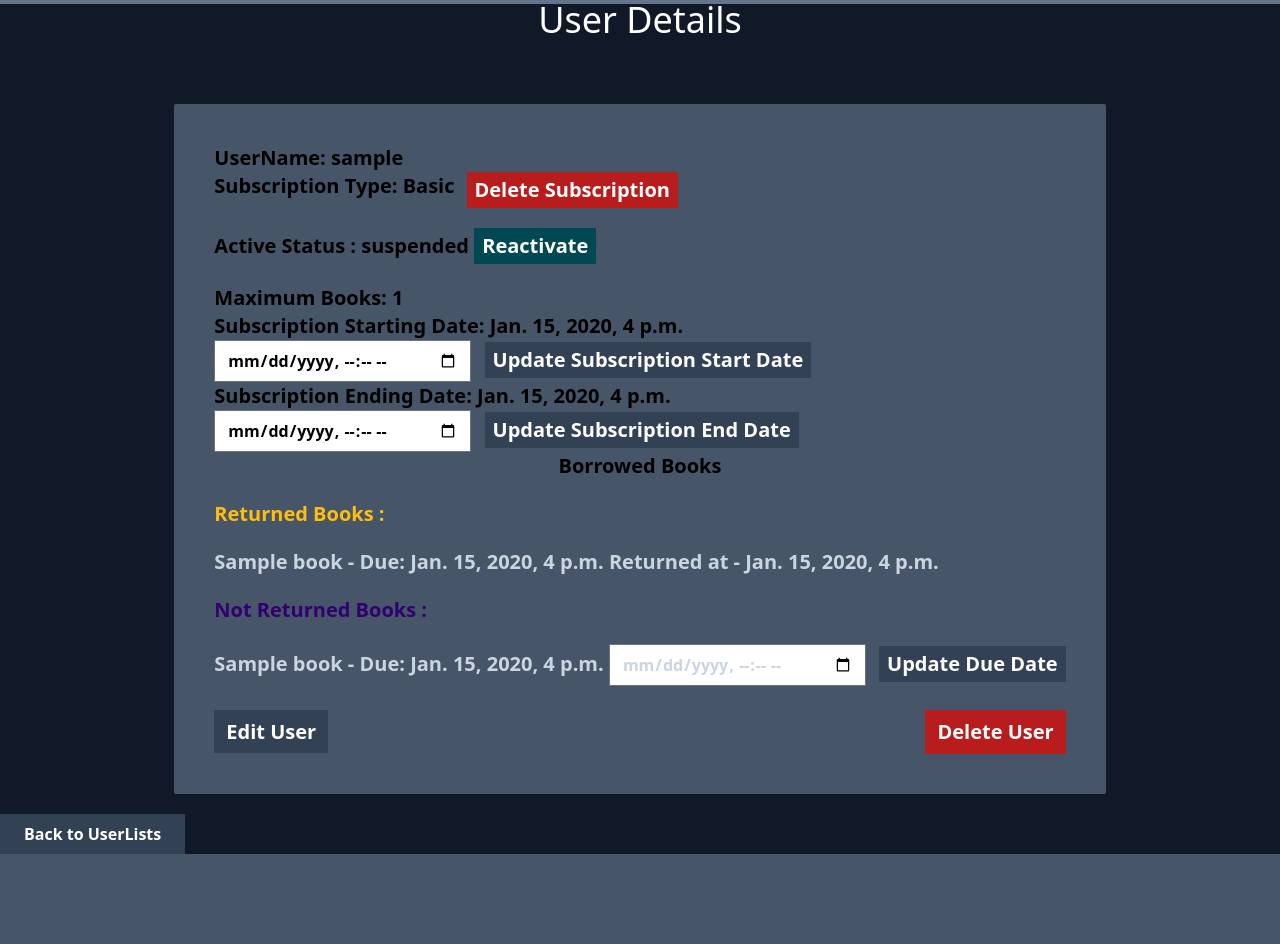
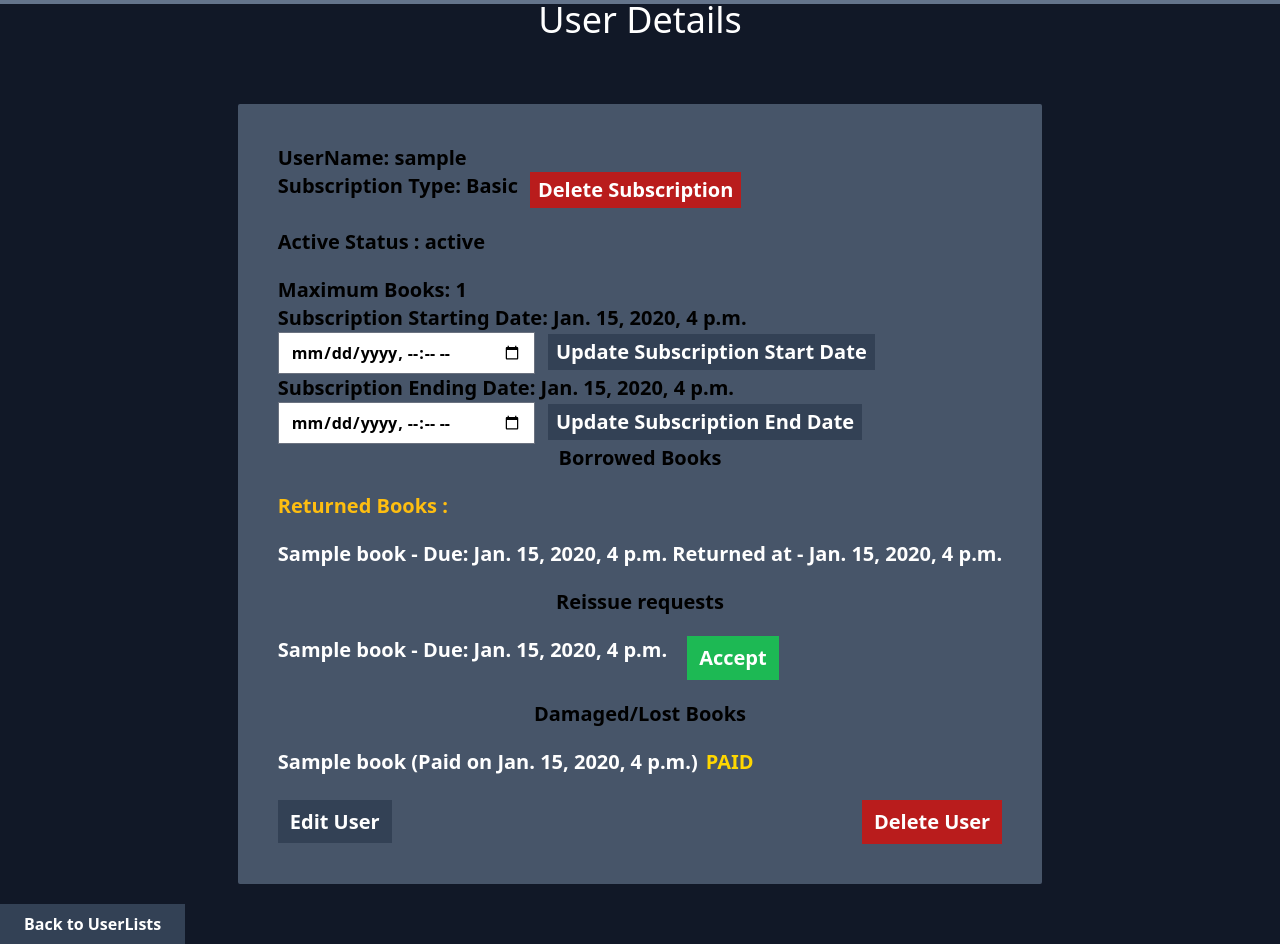
Before and after one commit to Fahad2240/Boipoka_Library_Mangement, a Django app: page /user_details/1/ in a window 1280 px wide. Before the commit the page ends 854 px from the top, so only its background shows below. Run offline with Django 5.2, Linux system fonts and the light colour scheme; a user stored in the database is signed in; tables that the repository leaves empty hold one stand-in row (values such as "Sample post"); some libraries are stand-ins or nearby versions.

Commit message:
part1changeswithoutactivebuttonofsubscriptionandnotificationmodelsandemails

```diff
--- a/boipoka_app/models.py
+++ b/boipoka_app/models.py
@@ -13,7 +13,7 @@
     availability_status = models.BooleanField(default=True)  # True if available for borrowing
     total_copies = models.IntegerField(default=1)  # Total number of copies of the book
     available_copies = models.IntegerField(default=1)  # Number of copies currently available for borrowing
-    is_suspended = models.BooleanField(default=False)
+    # is_suspended = models.BooleanField(default=False)
 
     def __str__(self):  # String representation of the Book model
         return f"{self.title} by {self.author}"  # Returns title and author for easy identification
@@ -34,7 +34,6 @@
     subscription_start = models.DateTimeField(default=timezone.now)  # Subscription start time
     subscription_end = models.DateTimeField()  # Subscription end time
     is_active = models.BooleanField(default=True)
-
     def save(self, *args, **kwargs):  # Overriding the save method to customize saving behavior
         # Set subscription duration (e.g., 30 days)
         if not self.subscription_end:  # Check if subscription_end is not set
@@ -56,7 +55,6 @@
     @property  # Decorator to create a read-only property
     def borrowing_set(self):  # Property to get borrowings related to the subscription
         return Borrowing.objects.filter(subscription=self)  # Returns all borrowings for this subscription
-
 
 class Borrowing(models.Model):  # Defining a model for book borrowing
     book = models.ForeignKey(Book, on_delete=models.CASCADE)  # Foreign key to Book model
--- a/boipoka_app/templates/boipoka_app/book_list.html
+++ b/boipoka_app/templates/boipoka_app/book_list.html
@@ -63,7 +63,7 @@
                                 {% if paidlist|get_item:book.pk %}
                                     <p class="text-white" style="background-color:#4B5320 !important">Wait for Approval.</p>
                                 {% else %}
-                                    <p><a href="{% url 'boipoka_app:manage_fines' book.pk %}" class="mt-10 px-4 py-3  text-white text-2xl" style="background-color:#3CB371 !important">Pay Now</a></p>
+                                    <p><a href="{% url 'boipoka_app:manage_fines' book.pk %}" class="mt-10 px-4 py-3  text-white " style="background-color:#3CB371 !important">Pay Now</a></p>
                                 {% endif %}
                             {% else %}
                                 <form action="{% url 'boipoka_app:return_book' book.pk %}" method="post">
@@ -108,7 +108,7 @@
                     {% if paidlist|get_item:book.pk %}
                     <p class="text-orange-600">Your payment has been received! Your account will be reactivated upon admin approval.</p>
                     {% else %}
-                        <p><a href="{% url 'boipoka_app:manage_fines' book.pk %}" class="mt-10 px-3 py-3 underline text-white" style="background-color:#3CB371 !important">Pay Now</a></p>
+                        <p><a href="{% url 'boipoka_app:manage_fines' book.pk %}" class="mt-10 px-3 py-3  text-white" style="background-color:#3CB371 !important">Pay Now</a></p>
                     {% endif %}
                 {% endif %}
             </div>
--- a/boipoka_app/templates/boipoka_app/readlist.html
+++ b/boipoka_app/templates/boipoka_app/readlist.html
@@ -42,12 +42,9 @@
                                 <a class="px-4 py-2 text-white" href="{% url 'boipoka_app:mark_unread' entry.pk %}" style="background-color:#4B0082 !important">Mark as Unread</a>
                             {% endif %}
                         </div>
-                        {% comment %} <a href="{% url 'boipoka_app:report_damage' entry.pk %}">Report Damage</a> {% endcomment %}
-                        {% comment %} <a href="{% url 'boipoka_app:report_loss' entry.pk %}">Report Loss</a> {% endcomment %}
                     </li>
                 </div>
             {% endfor %}
-        </ul>
     </div>
 </div>
 
--- a/boipoka_app/templates/boipoka_app/user_details.html
+++ b/boipoka_app/templates/boipoka_app/user_details.html
@@ -15,7 +15,7 @@
                 </div>
                 <div class="mt-5 mb-5 flex flex-row gap-3 font-bold">
                     <p>Active Status : {% if context.subscription.is_active %} active {% else %} suspended {% endif %}
-                    <button  class=" px-2 py-1 text-white " style="background-color:#004953 !important"><a href="">Reactivate</a></button>
+                    {% if not context.subscription.is_active %}<button  class=" px-2 py-1 text-white " style="background-color:#004953 !important"><a href="">Reactivate</a></button>{% endif %}
                 </div>
                 <p>Maximum Books: {{ context.user.subscription.max_books }}</p>
                 <p>Subscription Starting Date: {{ context.user.subscription.subscription_start }}</p>
@@ -30,10 +30,11 @@
                     <input type="datetime-local" name="expire-date"  required>
                     <button type="submit" class="ml-2 px-2 py-1 bg-slate-700 text-white font-semibold">Update Subscription End Date</button>
                 </form>
+                {% if context.borrowings %}
                     <p class="text-center font-semibold">Borrowed Books</p>
                     {% if context.returned_books %}
                         <p class="mt-5 font-bold" style="color:#FEBE10 !important">Returned Books : </p>
-                    <ul class="mt-5 text-slate-300 font-bold">
+                        <ul class="mt-5 text-white font-bold">
                         {% for item in context.returned_books %}
                             <div class="flex flex-row items-center gap-5">
                                     <li>{{ item.book.title }} - Due: {{ item.due_date }} Returned at - {{item.returned_at}}
@@ -42,12 +43,13 @@
                         {% endfor %}
                         </ul>
                     {% endif %}
-                <ul class="mt-5 text-slate-300 font-bold ">
+                    {% if context.notreturnedbooks %}
+                    <ul class="mt-5 text-white font-bold ">
                             <p class="font-bold" style="color:#33006F !important">Not Returned Books : </p>
-                    {% for borrowing in context.borrowings %}
+                            {% for record in context.notreturnedbooks %}
                             <div class="mt-5 flex flex-row items-center gap-5">
-                            <li>{{ borrowing.book.title }} - Due: {{ borrowing.due_date }} {% if not borrowing.returned_at %}(Not Returned){% endif %}
-                            <form action="{% url 'boipoka_app:update_due_date' borrowing.pk %}" method="post" style="display:inline;">
+                                    <li>{{ record.book.title }} - Due: {{ record.due_date }} {% if not record.returned_at %}(Not Returned){% endif %}
+                                    <form action="{% url 'boipoka_app:update_due_date' record.pk %}" method="post" style="display:inline;">
                                         {% csrf_token %}
                                         <input type="datetime-local" name="due_date"  required>
                                         <button type="submit" class="ml-2 px-2 py-1 bg-slate-700 text-white font-semibold">Update Due Date</button>
@@ -56,6 +58,8 @@
                             </div>
                             {% endfor %}
                         </ul>
+                    {% endif %}
+                {% endif %}
                 {% if context.overdue_books %}
                     <p class="mt-5 text-center font-bold">Overdue Books:</p>
                     <ul class="mt-5 text-white font-bold ">
@@ -65,6 +69,43 @@
                                 {% csrf_token %}
                                 <button type="submit" class="mt-5 px-3 py-2 bg-slate-700 text-white font-semibold">Send Reminder</button>
                             </form>
+                        {% endfor %}
+                    </ul>
+                {% endif %}
+                {% if context.reissue_requests %}
+                <p class="mt-5 text-center font-bold">Reissue requests</p>
+                <ul class="mt-5 text-white font-bold ">
+                    <div class="flex gap-5">
+                        {% for item in context.reissue_requests %}
+                            <li>{{ item.book.title }} - Due: {{ item.due_date }}</li>
+                            <form action="{% url 'boipoka_app:reissue_grant' item.pk %}" method="post">
+                                {% csrf_token %}
+                                <button type=submit class="px-3 py-2 text-white" style="background-color:#1DB954 !important;">Accept</button>
+                            </form>
+                        {% endfor %}
+                    </div>
+                </ul>
+                {% endif %}
+
+                {% if context.damaged_books %}
+                <p class="mt-5 text-center font-bold">Damaged/Lost Books</p>
+                <ul class=" gap-5 mt-5 text-white font-bold ">
+                    {% for item in context.damaged_books %}
+                        <div class="mt-5  flex flex-row gap-2" >
+                            <li>{{ item.book.title }} {% if item.fine_paid %}(Paid on {{item.fine_paid_at}}) {% endif %}</li>
+                            {% if item.fine_paid %}
+                                <div>
+                                    {% if item.fine_paid_approved %}
+                                        <strong class="font-bold" style="color:#FFD700 !important;">PAID</strong>
+                                    {% else %}
+                                        <form action="{% url 'boipoka_app:manage_fineapprove' item.pk %}" method="post">
+                                            {% csrf_token %}
+                                            <button type=submit class="px-3 py-2 text-white" style="background-color:#452c63 !important;">Approve</button>
+                                        </form>
+                                    {% endif %}
+                                </div>
+                            {% endif %}
+                        </div>
                     {% endfor %}
                 </ul>
                 {% endif %}
--- a/boipoka_app/urls.py
+++ b/boipoka_app/urls.py
@@ -17,6 +17,7 @@
     path('reading_history/', views.reading_history,name='reading_history'),
     path('report_lost_or_damaged/<int:pk>/', views.report_lost_or_damaged,name='report_lost_or_damaged'),
     path('manage_fines/<int:pk>/', views.manage_fines, name='manage_fines'),
+    path('manage_fineapproved/<int:pk>/', views.manage_fineapprove,name='manage_fineapprove'),
     path('mark-as-unread/<int:pk>/', views.mark_unread, name='mark_unread'),
     path('return-book/<int:pk>/', views.return_book, name='return_book'),
     path('reissue/<int:pk>/', views.reissue_book, name='reissue_book'),
@@ -24,6 +25,7 @@
     path('edit_book/<int:pk>/', views.edit_book, name='edit_book'),
     path('delete_book/<int:pk>/', views.delete_book, name='delete_book'),
     path('user_details/<int:pk>/', views.user_details, name='user_details'),
+    path('reissue_grants/<int:pk>/', views.reissue_grant,name='reissue_grant'),
     path('user/send_reminder/<int:pk>/', views.send_reminder, name='send_reminder'),
     path('user/edit_user/<int:pk>/', views.edit_user, name='edit_user'),
     path('user/delete_user/<int:pk>/', views.delete_user, name='delete_user'),
--- a/boipoka_app/views.py
+++ b/boipoka_app/views.py
@@ -101,7 +101,7 @@
 @login_required
 def book_list(request):
     # Retrieve the user's subscription
-    subscription = get_user_subscription(request.user)
+    subscription = Subscription.objects.filter(user=request.user).first()
     # If the user is not an admin and does not have a subscription, redirect them to the subscription page
 
     if  is_not_admin(request.user):
@@ -114,28 +114,45 @@
     borrow_info = {}
     isreported = {}
     paidlist={}
-
     # Create or update books in the database from external source
     create_books_in_db(fetch_books_data(0, 10))
 
     for book in books:
         reported_issue = Borrowing.objects.filter(user=request.user, book=book, is_damagedorlost=True).first()
-
+        if reported_issue is not None and reported_issue.fine_paid_approved == True :
+            reported_issue.delete()
     # If the book has been marked as damaged/lost for more than a day and the fine is not paid
         if reported_issue:
             if reported_issue.damagedlostat and (timezone.now() > reported_issue.damagedlostat + timedelta(days=1)):
                 if not reported_issue.fine_paid_at or reported_issue.fine_paid_at >= reported_issue.damagedlostat + timedelta(days=1):
-                    subscription = get_user_subscription(request.user)
-                    if subscription:
+                    if subscription is not None:
+                        print('kire')
                         subscription.is_active = False
                         subscription.save()
+                        # print(subscription.is_active)
+                else:
+                    if subscription is not None:
+                        print('hare')
+                        subscription.is_active = True
+                        subscription.save()
+            else:
+                if subscription is not None:
+                    print('hoise')
+                    subscription.is_active = True
+                    subscription.save()
             if reported_issue.fine_paid is True:
                 paidlist[book.pk]=True
+                if reported_issue.fine_paid_approved is True:
+                    reported_issue.delete()
             else:
                 paidlist[book.pk]=False
+        else:
+            if subscription is not None:
+                subscription.is_active = True
+                subscription.save()
             # Update isreported to track both the status and payment information
         # Check if the user has borrowed this book
-        is_borrowed = Borrowing.objects.filter(user=request.user, book=book).exists()
+        is_borrowed = Borrowing.objects.filter(user=request.user,returned_at__isnull=True ,book=book).exists()
         if is_borrowed:
             borrowed = Borrowing.objects.filter(user=request.user, book=book).first()
             isreported[book.pk] = borrowed.is_damagedorlost
@@ -150,6 +167,8 @@
         if book.available_copies == 0:
             book_availability[book.pk] = False
 
+        print(subscription.is_active)
+
     # Check if the user has a reactivation flag set in the session
     reactivation_flag = request.session.pop('reactivation_flag', False)
     # print(reactivation_flag)
@@ -160,7 +179,7 @@
         'borrow_info': borrow_info,
         'isreported': isreported,
         'reactivation_flag': reactivation_flag,
-        'paidlist': paidlist
+        'paidlist': paidlist,
     })
 
 
@@ -187,16 +206,22 @@
         if reported_issue.damagedlostat and (timezone.now() > reported_issue.damagedlostat + timedelta(days=1)):
             if not reported_issue.fine_paid_at or reported_issue.fine_paid_at >= reported_issue.damagedlostat + timedelta(days=1):
                 if subscription:
+                    print('deactive')
                     subscription.is_active = False
                     subscription.save()
                     messages.warning(request, "Your subscription has been temporarily suspended due to unpaid fines.")
             else:
                 if subscription:
+                    print('active1')
                     subscription.is_active=True
                     subscription.save()
+        else:
+            if subscription:
+                print('active2')
+                subscription.is_active=True
+                subscription.save()
 
     # Suspend subscription if incidents are 3 or more
-    subscription = get_user_subscription(request.user)
     if incident_count >= 3:
         if subscription:
             subscription.is_active = False  # Suspend the subscription
@@ -219,7 +244,14 @@
     request.session['reactivation_flag'] = True  # This flag indicates that payment was made
     return redirect('boipoka_app:book_list')
 
-
+@user_passes_test(is_admin)
+def manage_fineapprove(request,pk):
+    borrowing=get_object_or_404(Borrowing,pk=pk)
+    user=borrowing.user
+    if request.method == 'POST':
+        borrowing.fine_paid_approved=True
+        borrowing.save()
+    return redirect('boipoka_app:user_details',pk=user.pk)
 @login_required
 def book_details(request, pk):
     book = get_object_or_404(Book, pk=pk)
@@ -463,26 +495,35 @@
         return redirect(redirect_to)
     return render(request, 'boipoka_app/return_book.html', {'book': book,'borrowing':borrowing})
 
-
+@user_passes_test(is_admin)
+def reissue_grant(request,pk):
+    borrowing = get_object_or_404(Borrowing, pk=pk)
+    user=borrowing.user
+    if request.method == 'POST':
+        borrowing.due_date=borrowing.due_date+timedelta(days=14)
+        borrowing.reissue_state=False
+        borrowing.save()
+    return redirect('boipoka_app:user_details',pk=user.pk)
 @login_required
 def reissue_book(request, pk):
     book = get_object_or_404(Book, pk=pk)
+    user = request.user
     # Retrieve the user's borrowing record for the specific book
-    borrowing = get_object_or_404(Borrowing, book=book, user=request.user, returned_at__isnull=True)
+    borrowing = get_object_or_404(Borrowing, book=book, user=user, returned_at__isnull=True)
 
     if request.method == 'POST':
         # Logic to extend the due date (you can customize the extension period)
         borrowing.reissue()
         # messages.success(request, 'The book has been successfully reissued. New due date: {}'.format(new_due_date.strftime('%Y-%m-%d')))
-        return redirect(f'{reverse("boipoka_app:book_details", args=[book.pk])}?test=true')
 
     # context = {
     #     'book': book,
     #     'borrowing': borrowing,
     # }
-    return redirect(reverse("boipoka_app:book_details", args=[book.pk]))
+    return redirect("boipoka_app:book_details",pk=book.pk)
 
 # Check if the user is an admin
+
 
 # Admin: Add a new book
 @user_passes_test(is_admin)
@@ -531,20 +572,20 @@
 @user_passes_test(is_admin)
 def user_details(request,pk):
     user = get_object_or_404(User, pk=pk)
-
-    subscription = Subscription.objects.filter(user=user)
     borrowings = Borrowing.objects.filter(user=user)
+    notreturnedbooks=borrowings.filter(returned_at__isnull=True)
+    returned_books=borrowings.filter(returned_at__isnull=False)
+    subscription = Subscription.objects.filter(user=user).first()
     overdue_books = borrowings.filter(due_date__lt=timezone.now(), returned_at__isnull=True)
-    returned_books=borrowings.filter(returned_at__isnull=False)
-    damaged_books=Borrowing.objects.filter(is_damagedorlost=True)
-    reissue_requests =Borrowing.objects.filter(reissue_state=True)
-    # print(overdue_books)
+    damaged_books=Borrowing.objects.filter(user=user,is_damagedorlost=True)
+    reissue_requests =Borrowing.objects.filter(reissue_state=True,user=user)
     context={
         'user': user,
         'subscription': subscription,
         'borrowings': borrowings,
         'overdue_books': overdue_books,
         'returned_books': returned_books,
+        'notreturnedbooks':notreturnedbooks,
         'damaged_books': damaged_books,
         'reissue_requests': reissue_requests
     }
@@ -664,7 +705,7 @@
 @user_passes_test(is_admin)
 def delete_subscription(request, pk):
     user = get_object_or_404(User, pk=pk)
-    subscription = get_object_or_404(Subscription, user=user)
+    subscription = Subscription.objects.filter(user=user).first()
     subscription.delete()
 
     return redirect('boipoka_app:user_details',pk=user.pk)
```
Also changed, not shown: boipoka_app/migrations/0018_borrowing_returneddash.py (added), boipoka_app/migrations/0019_remove_borrowing_returneddash.py (added), boipoka_app/migrations/0020_subscription_returneddash.py (added), boipoka_app/migrations/0021_subscription_marked_as_unread.py (added), boipoka_app/migrations/0022_remove_book_is_suspended.py (added), boipoka_app/migrations/0023_remove_subscription_marked_as_unread_and_more.py (added). Lines whose indentation alone changed are shown as unchanged.
